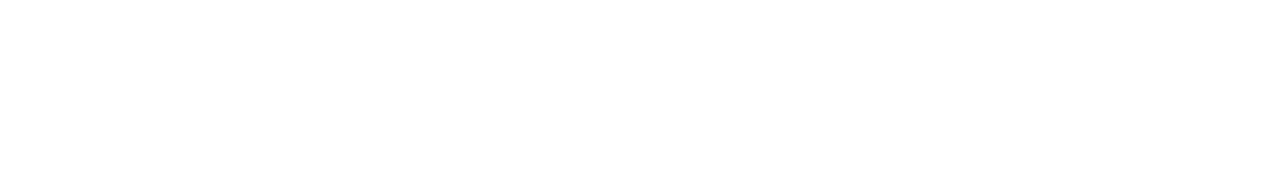
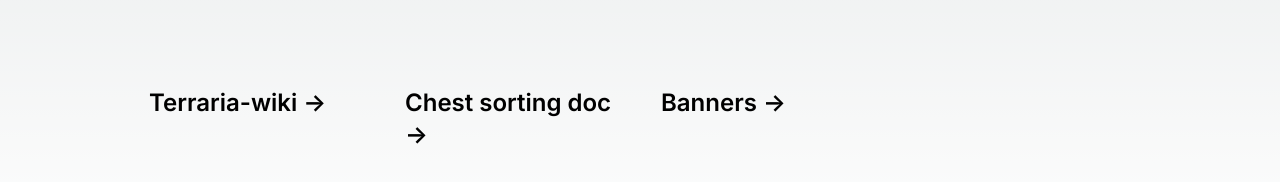
Before and after one commit to karen-vollan/TerrariaOrganizer, a Next.js app: page / in a window 1280 px wide. Before the commit this address had no page. Shown: the part 524-706 px from the top of the page. Built offline with nearby package versions, Linux system fonts and the light colour scheme.

Commit message:
fix pages

```diff
--- a/app/banners/page.tsx
+++ b/app/banners/page.tsx
@@ -4,10 +4,7 @@
   return (
     <main className="flex min-h-screen flex-col items-center justify-between p-24">
     <div className="mb-3 text-2xl font-semibold">
-      <img
-        src="https://images-wixmp-ed30a86b8c4ca887773594c2.wixmp.com/i/9d5129b7-ce49-47de-9432-43876d118928/d6r6e7d-3aa7ddfc-7628-4442-8541-1fe1dc3844c2.png/v1/fit/w_750,h_224/terraria_logo_hd_by_dragondeplatino_d6r6e7d-375w-2x.png"
-        alt="Terraria Header"
-      />
+      Banners
     </div>
     </main>
   );
--- a/app/layout.tsx
+++ b/app/layout.tsx
@@ -17,9 +17,6 @@
   return (
     <html lang="en">
       <body className={inter.className}>
-        <nav>
-
-        </nav>
         {children}</body>
     </html>
   );
--- a/app/dashboard/page.tsx
+++ b/app/page.tsx
@@ -24,6 +24,19 @@
           </h2>
         </a>
         <a
+          href="https://docs.google.com/document/d/1oURMd6MMpedXncMpJtXIyKHOhzExry8Rr5kDYzKe_T4/edit?pli=1"
+          className="group rounded-lg border border-transparent px-5 py-4 transition-colors hover:border-gray-300 hover:bg-gray-100 hover:dark:border-neutral-700 hover:dark:bg-neutral-800/30"
+          target="_blank"
+          rel="noopener noreferrer"
+        >
+          <h2 className="mb-3 text-2xl font-semibold">
+            Chest sorting doc{" "}
+            <span className="inline-block transition-transform group-hover:translate-x-1 motion-reduce:transform-none">
+              -&gt;
+            </span>
+          </h2>
+        </a>
+        <a
           href="http://localhost:3000/banners"
           className="group rounded-lg border border-transparent px-5 py-4 transition-colors hover:border-gray-300 hover:bg-gray-100 hover:dark:border-neutral-700 hover:dark:bg-neutral-800/30"
           target="_blank"
--- a/package.json
+++ b/package.json
@@ -19,6 +19,7 @@
     "@types/node": "^20",
     "@types/react": "^18",
     "@types/react-dom": "^18",
+    "gh-pages": "^6.1.1",
     "postcss": "^8",
     "tailwindcss": "^3.4.1",
     "typescript": "^5"
```
Also changed, not shown: 1 other file (tests, documents, lock files or other folders).
